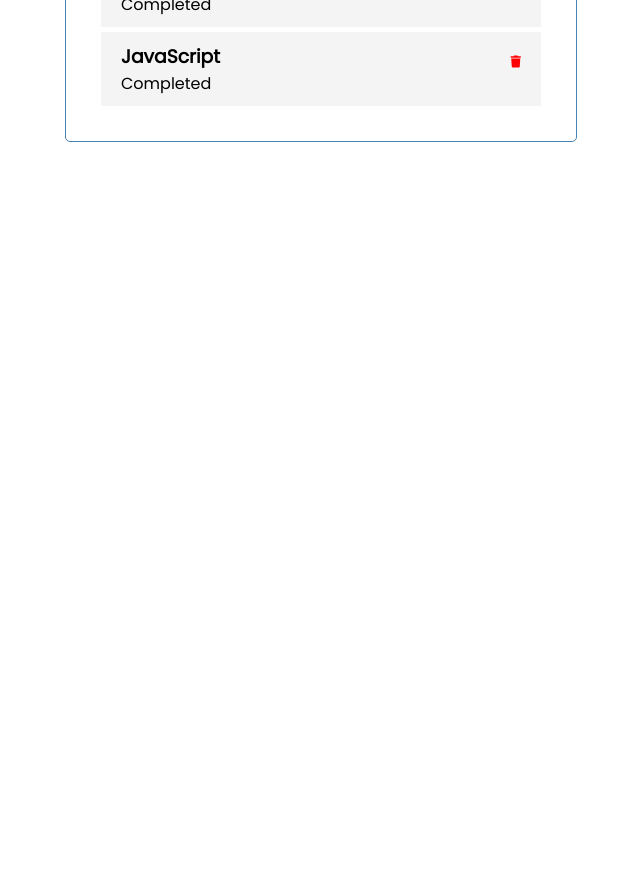
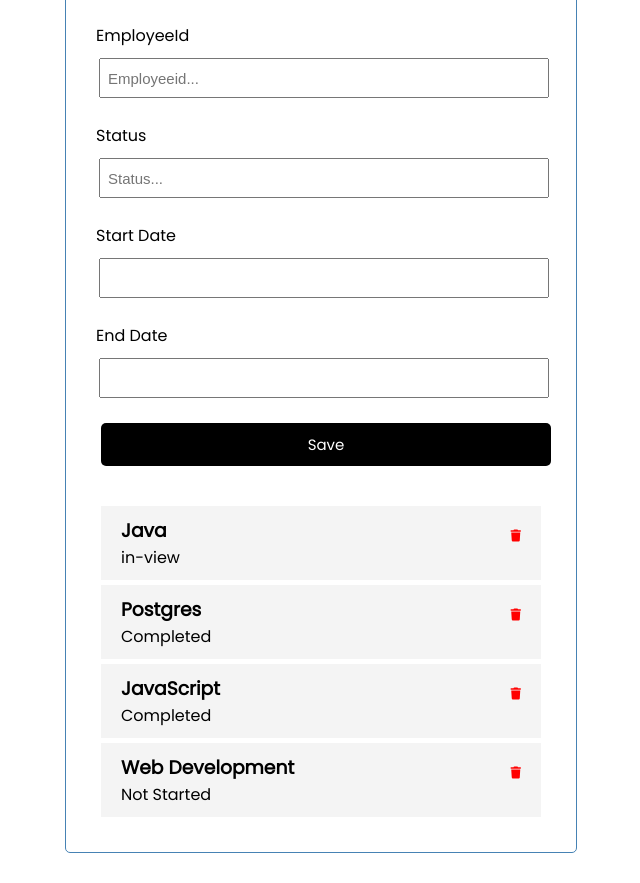
Before and after one commit to lexxycool/EmployeeSkillTracker, a Vue app in the folder frontend/: page /addCourse in a window 1280 px wide. Shown: the part 260-1143 px from the top of the page, without its empty margins (319-959 px from the left). Before the commit the page ends 800 px from the top, so only its background shows below. Built offline with nearby package versions, Linux system fonts and the light colour scheme.

Commit message:
changes made

```diff
--- a/frontend/package.json
+++ b/frontend/package.json
@@ -7,7 +7,8 @@
     "build": "vue-cli-service build"
   },
   "dependencies": {
-    "vue": "^2.6.11"
+    "vue": "^2.6.11",
+    "vue-router": "^4.0.11"
   },
   "devDependencies": {
     "@vue/cli-service": "~4.5.0",
--- a/frontend/src/App.vue
+++ b/frontend/src/App.vue
@@ -1,12 +1,15 @@
 <template>
   <div class="container">
-    <Header title="Skill Tasker"/>
-    <Courses :courses="courses"/>
+    <Header title="Skill Tracker"/>
+    <AddCourse />
+    <Courses :courses="courses" @delete-course="deleteCourse"/>
+
 
   </div>
 </template>
 
 <script>
+import AddCourse from './components/AddCourse.vue'
 import Courses from './components/Courses.vue'
 import Header from './components/Header.vue'
 
@@ -18,6 +21,13 @@ export default {
 
             }
         },
+        methods: {
+            deleteCourse(id) {
+              alert('Are you sure you want to permanently delete this course ?');
+              this.courses = this.courses.filter(course => course.id !== id);
+
+            }
+          },
         created() {
             this.courses =  [
                 {
@@ -35,12 +45,18 @@ export default {
                 coursename: "JavaScript",
                 status: "Completed",
                 },
+                {
+                id: 4,
+                coursename: "Web Development",
+                status: "Not Started",
+                },
             ]
          },
 
   components: {
     Header,
-    Courses
+    Courses,
+    AddCourse
 
   }
 }
--- /dev/null
+++ b/frontend/src/components/AddCourse.vue
@@ -0,0 +1,97 @@
+<template>
+
+  <form class="add-form" @submit.prevent="submitForm">
+      <h3>Add Course</h3>
+      <div class="form-control">
+          <label>Course</label>
+          <input type="text" name='course' placeholder="Add Course..." v-model="name">
+      </div>
+      <div class="form-control">
+          <label>EmployeeId</label>
+          <input type="text" name='employeeid' placeholder="Employeeid..." v-model="employeeid">
+      </div>
+       <div class="form-control">
+          <label>Status</label>
+          <input type="text" name='status' placeholder="Status..." v-model="status">
+      </div>
+       <div class="form-control">
+          <label>Start Date</label>
+          <input type="text" name='startdate' v-model='startdate'>
+      </div>
+       <div class="form-control">
+          <label>End Date</label>
+          <input type="text" name='enddate' v-model="enddate">
+      </div>
+
+      <input type="submit" value="Save" class="btn btn-block">
+
+
+  </form>
+</template>
+
+<script>
+export default {
+    name: 'addCourse',
+    data() {
+        return {
+            name: '',
+            courseId: '',
+            employeeid: '',
+            status: '',
+            startdate: '',
+            enddate: '',
+            actions: '',
+        }
+    },
+    methods: {
+        submitForm() {
+            if(!this.name) {
+                alert('Please add a course')
+                return;
+            }
+
+            const newCourse = {
+                name: this.name,
+                courseid: Math.floor(Math.random() * 1000),
+                employeeid: this.employeeid,
+                status: this.status,
+                startdate: this.startdate,
+                enddate: this.enddate,
+                actions: this.actions
+            }
+            console.log(newCourse);
+
+        }
+
+    },
+    showForm: false
+}
+</script>
+
+<style scoped>
+    .add-form {
+        margin-bottom: 40px;
+
+    }
+    .form-control {
+        margin: 20px 0;
+    }
+
+    .form-control label {
+        display: block;
+        margin-bottom: 5px;
+
+    }
+
+    .form-control input {
+        width: 100%;
+        height: 40px;
+        margin: 5px 3px;
+        padding: 3px 7px;
+        font-size: 15px;
+
+    }
+
+
+
+</style>
--- a/frontend/src/components/Button.vue
+++ b/frontend/src/components/Button.vue
@@ -12,7 +12,9 @@ export default {
     },
     methods: {
         AddCourse() {
-                console.log('click');
+            console.log('working')
+
+
             }
 
 
--- a/frontend/src/components/Courses.vue
+++ b/frontend/src/components/Courses.vue
@@ -2,7 +2,7 @@
 <div>
       <div class="courseBody" v-for="course in courses" :key="course.id">
            <h3>{{ course.coursename }}
-               <i class="fas fa-trash"></i>
+               <i  @click="deleteCourse(course.id)" class="fas fa-trash"></i>
            </h3>
 
             <p>{{ course.status }}</p>
@@ -17,7 +17,13 @@ export default {
     name: 'Courses',
     props: {
         courses: Array
-    }
+    },
+    methods: {
+        deleteCourse(id) {
+            this.$emit('delete-course', id);
+        },
+
+    },
 }
 </script>
 
--- a/frontend/src/components/Header.vue
+++ b/frontend/src/components/Header.vue
@@ -1,7 +1,10 @@
 <template>
   <header>
      <h2>{{ title }}</h2>
-     <Button text="Add Course" color="green"/>
+     <router-link to="/addCourse">
+         <Button text="Add Course" color="green"/>
+     </router-link>
+
   </header>
 </template>
 
```
Also changed, not shown: frontend/router/index.js (added, +29 -0 lines), 1 other file (tests, documents, lock files or other folders).
